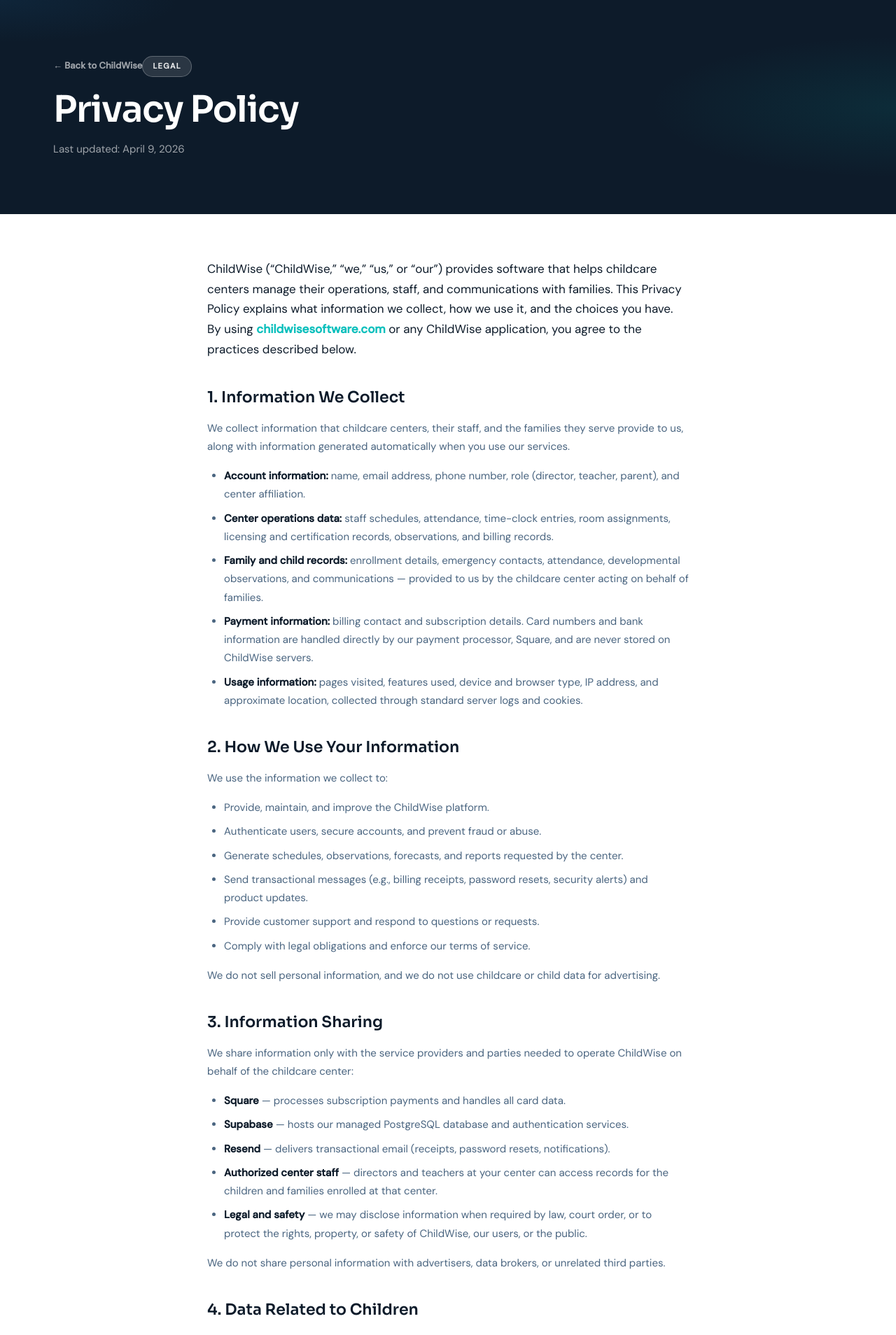
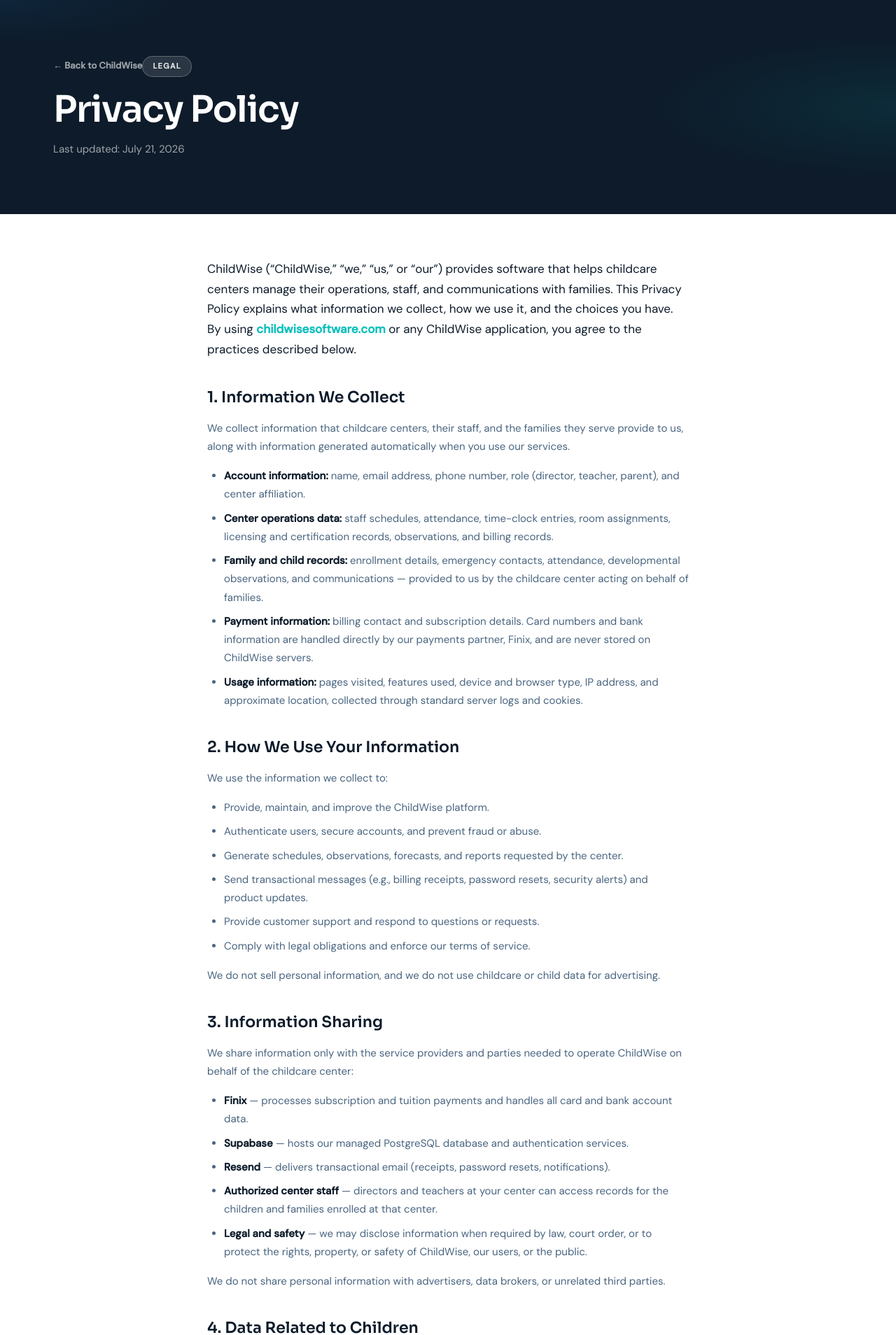
Before and after one commit to adamgrass1026/childwise-marketing, a Next.js app: page /privacy in a window 1280 px wide. Shown: the top 1908 px of the page at 70% size. Built offline with nearby package versions, Linux system fonts and the light colour scheme.

Commit message:
Privacy policy: replace Square with Finix as payments partner
Co-Authored-By: Claude Fable 5 <noreply@anthropic.com>

```diff
--- a/app/privacy/page.tsx
+++ b/app/privacy/page.tsx
@@ -27,7 +27,7 @@ export default function PrivacyPage() {
             Privacy Policy
           </h1>
           <p className="text-[15px] text-white/60 mt-4">
-            Last updated: April 9, 2026
+            Last updated: July 21, 2026
           </p>
         </div>
       </section>
@@ -75,7 +75,7 @@ export default function PrivacyPage() {
               <li>
                 <strong className="text-ink font-semibold">Payment information:</strong>{" "}
                 billing contact and subscription details. Card numbers and bank
-                information are handled directly by our payment processor, Square, and
+                information are handled directly by our payments partner, Finix, and
                 are never stored on ChildWise servers.
               </li>
               <li>
@@ -121,8 +121,9 @@ export default function PrivacyPage() {
             </p>
             <ul className="list-disc pl-6 mt-4 space-y-2">
               <li>
-                <strong className="text-ink font-semibold">Square</strong> — processes
-                subscription payments and handles all card data.
+                <strong className="text-ink font-semibold">Finix</strong> — processes
+                subscription and tuition payments and handles all card and bank
+                account data.
               </li>
               <li>
                 <strong className="text-ink font-semibold">Supabase</strong> — hosts
```
